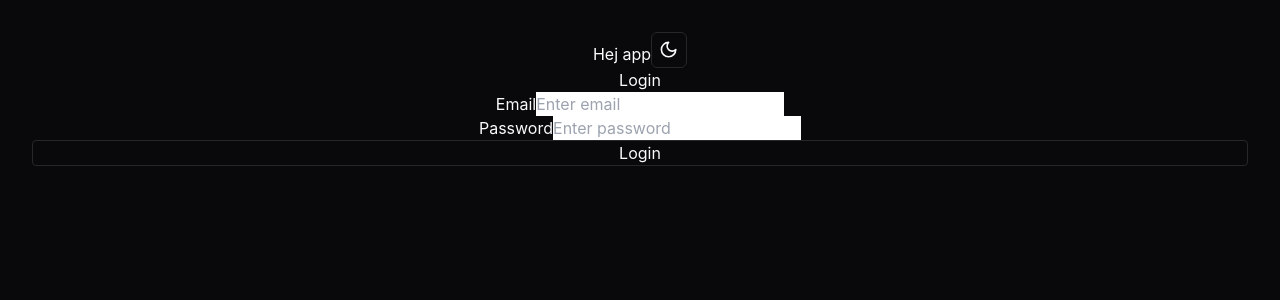
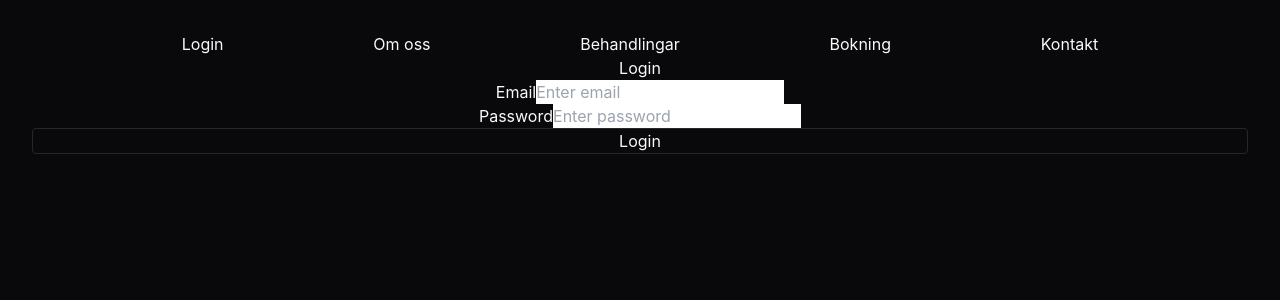
Before and after one commit to emiliaharden/u09-hair-salon, a React (Vite) app in the folder frontend/: page /login in a window 1280 px wide. Shown: the top 300 px of the page. Built offline with nearby package versions, Linux system fonts and the light colour scheme.

Commit message:
added navbar

```diff
--- a/frontend/src/App.tsx
+++ b/frontend/src/App.tsx
@@ -1,13 +1,14 @@
 import { Outlet } from 'react-router-dom'
 import './App.css'
 import { ModeToggle } from './components/ModeToogle'
+import Navbar from './components/Navbar'
 
 function App() {
     return (
 
         <main>
-          Hej app
-          <ModeToggle />
+          <Navbar/>
+          {/* <ModeToggle /> */}
             <Outlet />
         </main>
 
--- /dev/null
+++ b/frontend/src/components/Navbar.tsx
@@ -0,0 +1,23 @@
+import { Link } from 'react-router-dom'
+
+interface NavbarProps {
+    path: string
+}
+
+const Navbar: React.FC<NavbarProps> = () => {
+    return (
+        <nav>
+            <ul className='flex justify-evenly'>
+                <li>
+                    <Link to={'/login'}>Login</Link>
+                </li>
+                <li>Om oss</li>
+                <li>Behandlingar</li>
+                <li>Bokning</li>
+                <li>Kontakt</li>
+            </ul>
+        </nav>
+    )
+}
+
+export default Navbar
```
